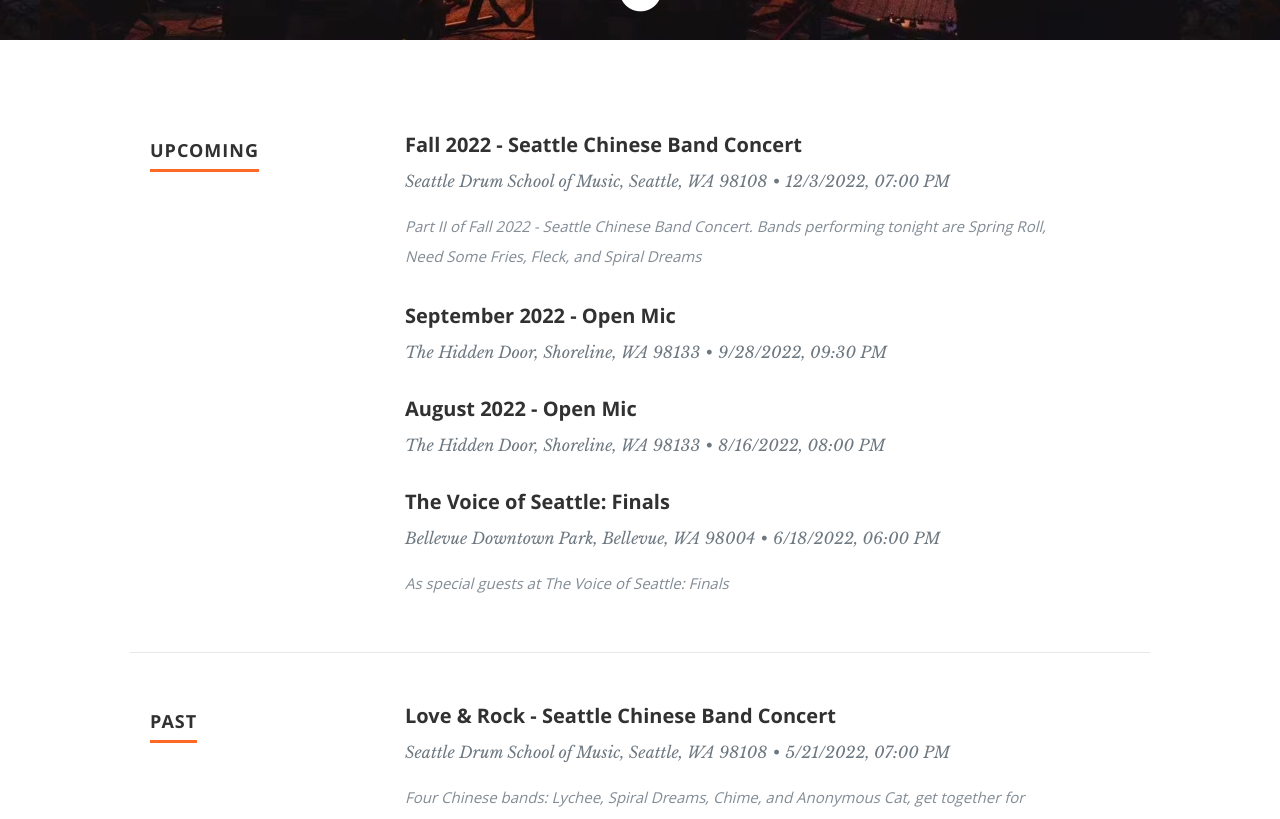
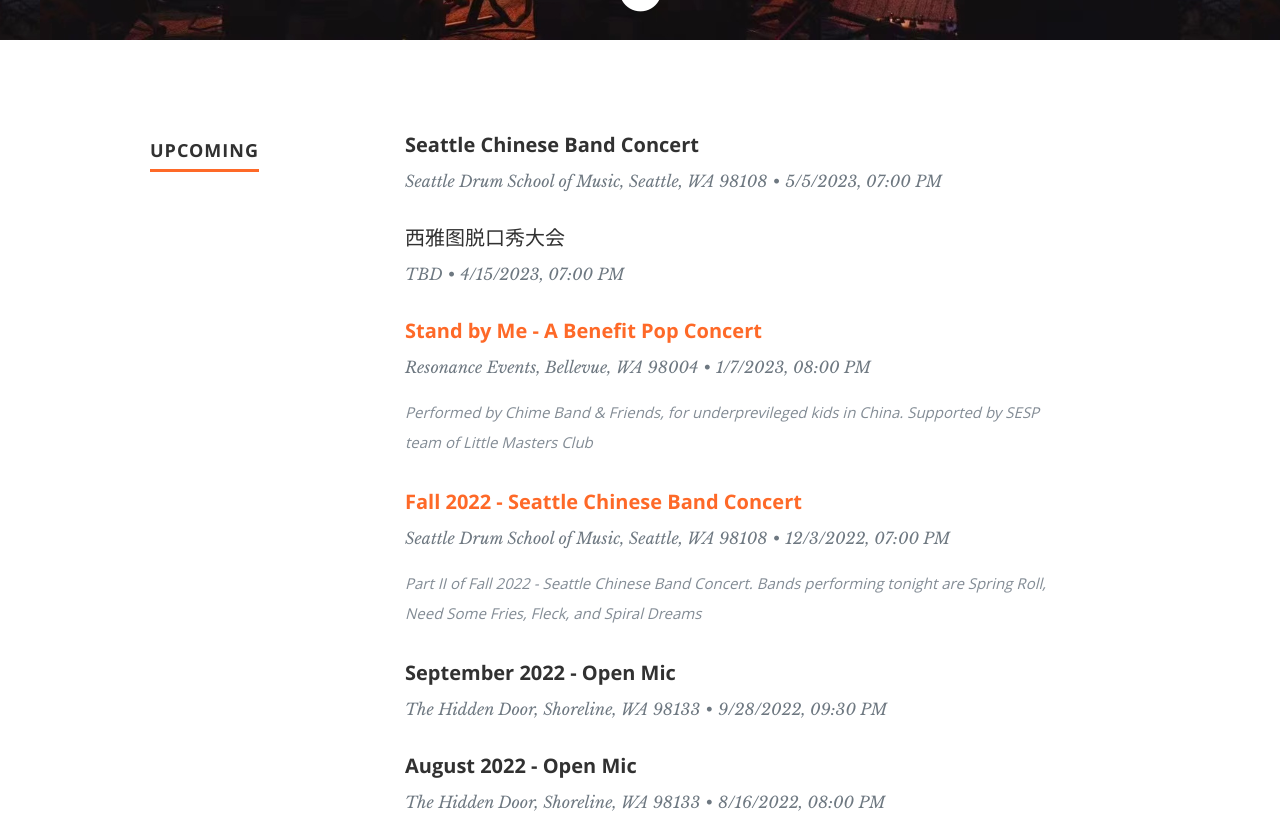
Before and after one commit to yuz302/SpiralDreamsBand, a React (Create React App) app: page / in a window 1280 px wide. Shown: the part 760-1579 px from the top of the page. Built offline with nearby package versions, Linux system fonts and the light colour scheme.

Commit message:
Add Spring 2023 events; add social media links

```diff
--- a/src/Components/Performances.js
+++ b/src/Components/Performances.js
@@ -3,9 +3,11 @@ import { allPerformances } from '../data/Performances';
 
 class Performances extends Component {
   transformPerformance(performance) {
+    const header = performance.recording ?
+      <a href={performance.recording} target="_blank" rel="noreferrer">{performance.name}</a> : performance.name;
     return (
       <div key={performance.name}>
-        <h4>{performance.name}</h4>
+        <h4>{header}</h4>
         <p className="info">
           {performance.location}
           <span>&bull;</span>
--- a/src/data/Performances.js
+++ b/src/data/Performances.js
@@ -37,6 +37,24 @@ export const allPerformances = [
         name: 'Fall 2022 - Seattle Chinese Band Concert',
         songs: [],
         description: 'Part II of Fall 2022 - Seattle Chinese Band Concert. Bands performing tonight are Spring Roll, Need Some Fries, Fleck, and Spiral Dreams',
-        location: 'Seattle Drum School of Music, Seattle, WA 98108'
+        location: 'Seattle Drum School of Music, Seattle, WA 98108',
+        recording: 'https://www.youtube.com/watch?v=rw0Fx-TkuNM&t=73s',
     },
+    {
+        date: new Date(2023, 0, 7, 20),
+        name: 'Stand by Me - A Benefit Pop Concert',
+        location: 'Resonance Events, Bellevue, WA 98004',
+        description: 'Performed by Chime Band & Friends, for underprevileged kids in China. Supported by SESP team of Little Masters Club',
+        recording: 'https://www.youtube.com/watch?v=_SAcFuE60lY',
+    },
+    {
+        date: new Date(2023, 3, 15, 19),
+        name: '西雅图脱口秀大会',
+        location: 'TBD',
+    },
+    {
+        date: new Date(2023, 4, 5, 19),
+        name: 'Seattle Chinese Band Concert',
+        location: 'Seattle Drum School of Music, Seattle, WA 98108',
+    }
 ];
--- a/src/data/SocialMedia.js
+++ b/src/data/SocialMedia.js
@@ -5,11 +5,11 @@ export const allSocialMedias = [
     },
     {
         name: 'Instagram',
-        link: 'https://instagram.com/',
+        link: 'https://www.instagram.com/spiraldreamsband/?hl=en',
     },
     {
         name: 'YouTube',
-        link: 'https://youtube.com/',
+        link: 'https://www.youtube.com/@spiraldreamsband',
     },
     {
         name: 'GitHub',
```
